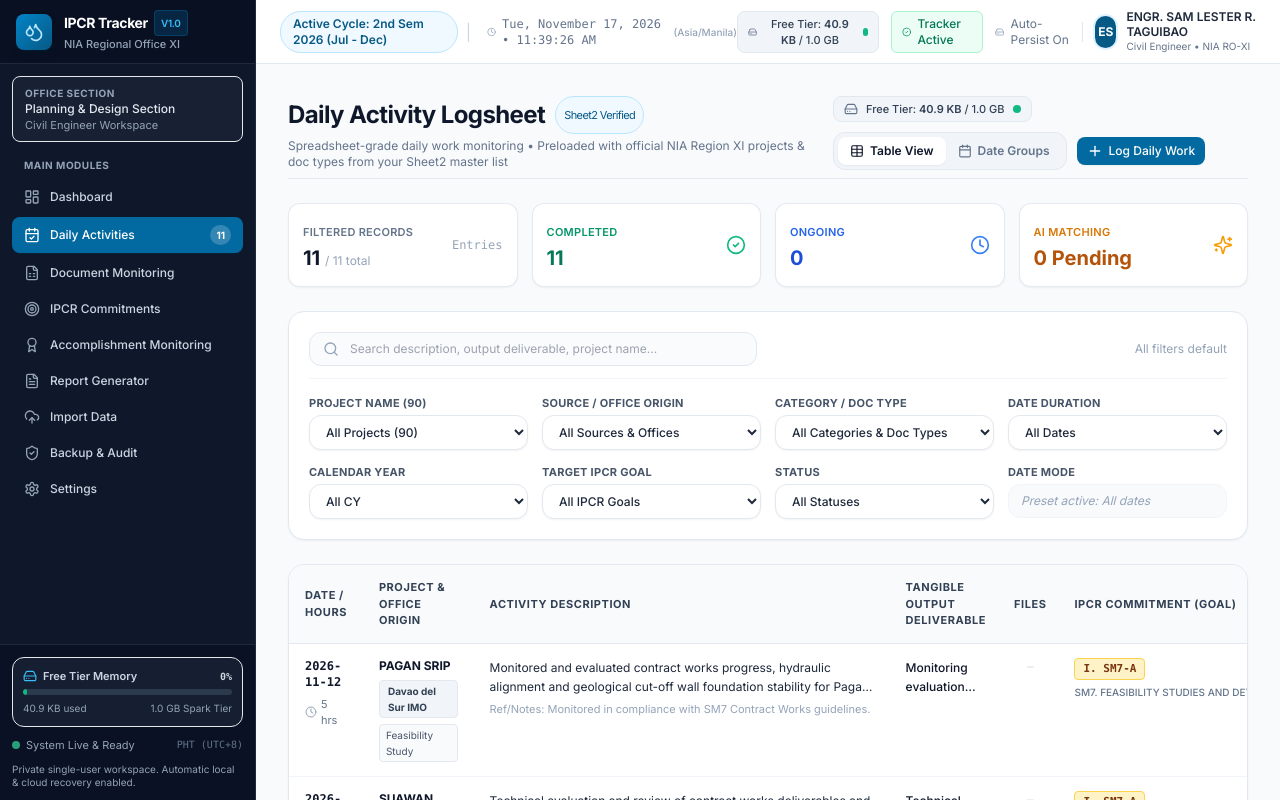
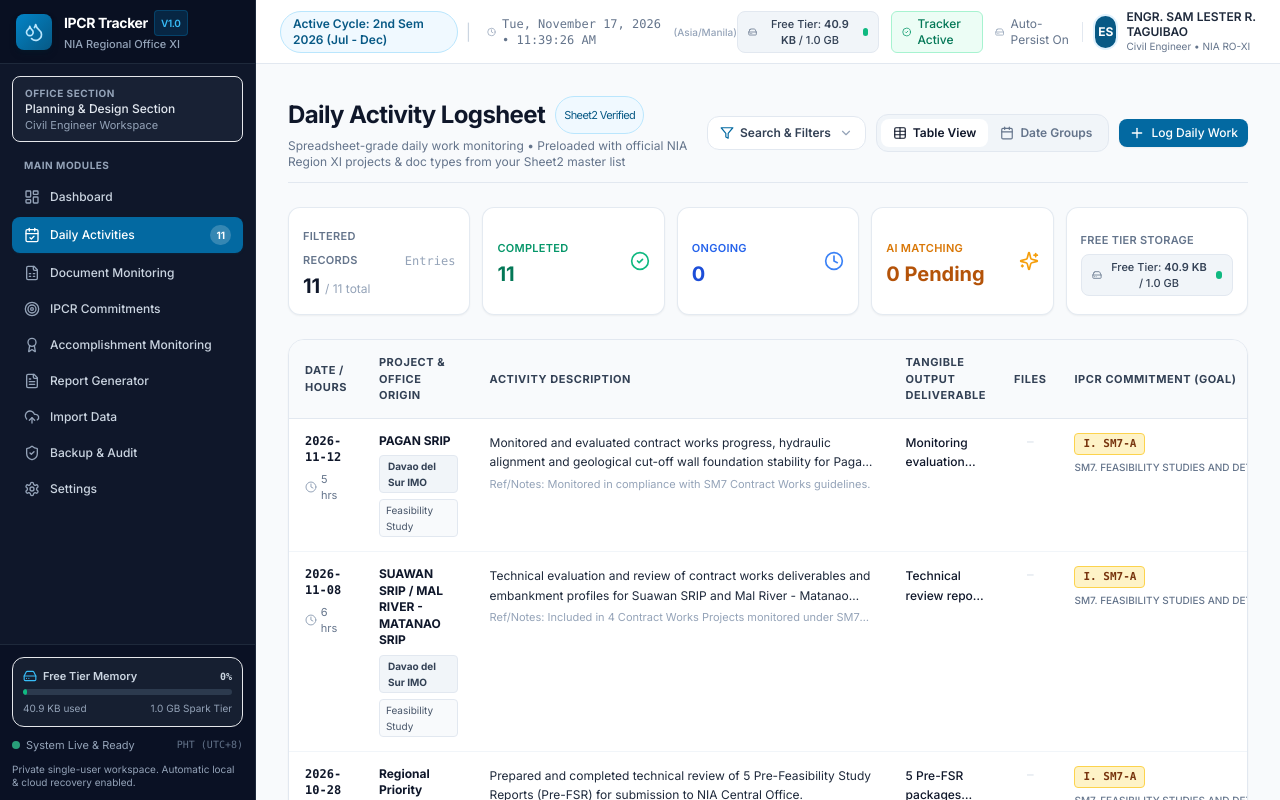
Before and after one commit to samnia11davor-creator/ipcr-accomplishment-tracker, a React (Vite) app: page /#/activities in a window 1280 px wide. Built offline with nearby package versions, Linux system fonts and the light colour scheme.

Commit message:
feat(activities): organize header toolbar in single row and make filter tray collapsible with active filter indicator

```diff
--- a/src/pages/ActivitiesPage.tsx
+++ b/src/pages/ActivitiesPage.tsx
@@ -23,6 +23,7 @@ import {
   FileSpreadsheet,
   Download,
   Upload,
+  Filter,
 } from 'lucide-react';
 import { Card } from '@/components/common/Card';
 import { Button } from '@/components/common/Button';
@@ -87,6 +88,7 @@ export const ActivitiesPage: React.FC = () => {
   });
 
   // Advanced Filtering matching DOC LOG SHEET headers
+  const [showFilters, setShowFilters] = useState<boolean>(false);
   const [searchQuery, setSearchQuery] = useState('');
   const [filterProject, setFilterProject] = useState<string>('ALL');
   const [filterCategory, setFilterCategory] = useState<string>('ALL');
@@ -497,7 +499,7 @@ export const ActivitiesPage: React.FC = () => {
   return (
     <div className="space-y-6">
       {/* Page Header */}
-      <div className="flex flex-col sm:flex-row sm:items-center sm:justify-between gap-4 pb-2 border-b border-slate-200">
+      <div className="flex flex-col lg:flex-row lg:items-center lg:justify-between gap-3 pb-3 border-b border-slate-200">
         <div>
           <h1 className="text-2xl font-bold tracking-tight text-slate-900 flex items-center gap-2.5">
             Daily Activity Logsheet
@@ -510,16 +512,46 @@ export const ActivitiesPage: React.FC = () => {
           </p>
         </div>
 
-        <div className="flex items-center gap-2.5 flex-wrap">
-          {/* Real-time Free Tier Memory Monitor */}
-          <StorageMonitorPill variant="compact" />
-
+        {/* Clean, Non-wrapping Action Toolbar */}
+        <div className="flex items-center gap-2.5 shrink-0 flex-nowrap self-start lg:self-auto">
+          {/* 1. Filter & Search Dropdown Toggle Button */}
+          <button
+            type="button"
+            onClick={() => setShowFilters(!showFilters)}
+            className={`flex items-center gap-1.5 px-3 py-2 rounded-xl border text-xs font-semibold transition-all ${
+              showFilters
+                ? 'bg-nia-800 text-white border-nia-800 shadow-sm'
+                : activeFiltersCount > 0
+                ? 'bg-nia-50 text-nia-900 border-nia-300 hover:bg-nia-100 shadow-xs'
+                : 'bg-white text-slate-700 border-slate-200 hover:bg-slate-50 shadow-xs'
+            }`}
+            title={showFilters ? 'Hide search and filters' : 'Show search and filters'}
+          >
+            <Filter className={`w-3.5 h-3.5 ${showFilters ? 'text-white' : 'text-nia-600'}`} />
+            <span>Search & Filters</span>
+            {activeFiltersCount > 0 && (
+              <span
+                className={`px-1.5 py-0.5 rounded-full text-[10px] font-bold ${
+                  showFilters ? 'bg-white text-nia-900' : 'bg-nia-700 text-white'
+                }`}
+              >
+                {activeFiltersCount}
+              </span>
+            )}
+            {showFilters ? (
+              <ChevronUp className="w-3.5 h-3.5 ml-0.5" />
+            ) : (
+              <ChevronDown className="w-3.5 h-3.5 ml-0.5 text-slate-400" />
+            )}
+          </button>
+
+          {/* 2. View Mode Segmented Toggle */}
           <div className="flex items-center bg-slate-100 p-1 rounded-xl border border-slate-200">
             <button
               onClick={() => setViewMode('table')}
               className={`flex items-center gap-1.5 px-3 py-1.5 rounded-lg text-xs font-semibold transition-all ${
                 viewMode === 'table'
-                  ? 'bg-white text-slate-900 shadow-sm'
+                  ? 'bg-white text-slate-900 shadow-xs'
                   : 'text-slate-500 hover:text-slate-900'
               }`}
             >
@@ -530,7 +562,7 @@ export const ActivitiesPage: React.FC = () => {
               onClick={() => setViewMode('calendar')}
               className={`flex items-center gap-1.5 px-3 py-1.5 rounded-lg text-xs font-semibold transition-all ${
                 viewMode === 'calendar'
-                  ? 'bg-white text-slate-900 shadow-sm'
+                  ? 'bg-white text-slate-900 shadow-xs'
                   : 'text-slate-500 hover:text-slate-900'
               }`}
             >
@@ -539,6 +571,7 @@ export const ActivitiesPage: React.FC = () => {
             </button>
           </div>
 
+          {/* 3. Primary Action Button */}
           <Button
             variant="primary"
             size="sm"
@@ -558,7 +591,7 @@ export const ActivitiesPage: React.FC = () => {
       </div>
 
       {/* Quick Summary Pill Bar */}
-      <div className="grid grid-cols-2 sm:grid-cols-4 gap-3.5">
+      <div className="grid grid-cols-2 sm:grid-cols-3 lg:grid-cols-5 gap-3">
         <div className="bg-white p-3.5 rounded-xl border border-slate-200/90 shadow-sm flex items-center justify-between">
           <div>
             <span className="text-[11px] font-semibold text-slate-500 uppercase tracking-wide">Filtered Records</span>
@@ -591,6 +624,16 @@ export const ActivitiesPage: React.FC = () => {
             <div className="text-xl font-bold text-amber-700 mt-0.5">{pendingAiCount} Pending</div>
           </div>
           <Sparkles className="w-5 h-5 text-amber-500" />
+        </div>
+
+        {/* Free Tier Storage Card */}
+        <div className="bg-white p-3.5 rounded-xl border border-slate-200/90 shadow-sm flex items-center justify-between col-span-2 sm:col-span-1">
+          <div className="min-w-0 flex-1">
+            <span className="text-[11px] font-semibold text-slate-500 uppercase tracking-wide">Free Tier Storage</span>
+            <div className="mt-1">
+              <StorageMonitorPill variant="compact" className="w-full justify-between" />
+            </div>
+          </div>
         </div>
       </div>
 
@@ -970,8 +1013,9 @@ export const ActivitiesPage: React.FC = () => {
         </Card>
       )}
 
-      {/* CLEAN, WELL-ORGANIZED & BALANCED FILTER BAR */}
-      <div className="bg-white p-5 rounded-2xl border border-slate-200 shadow-sm space-y-4">
+      {/* COLLAPSIBLE FILTER & SEARCH TRAY */}
+      {showFilters && (
+        <div className="bg-white p-5 rounded-2xl border border-slate-200 shadow-sm space-y-4 animate-in fade-in duration-150">
           {/* Top Filter Bar: Search + Active Summary */}
           <div className="flex flex-col sm:flex-row items-center justify-between gap-3 pb-3 border-b border-slate-100">
             <div className="relative w-full sm:max-w-md">
@@ -1005,6 +1049,16 @@ export const ActivitiesPage: React.FC = () => {
                   Reset All
                 </button>
               )}
+
+              <button
+                type="button"
+                onClick={() => setShowFilters(false)}
+                className="text-xs text-slate-500 hover:text-slate-800 flex items-center gap-1 font-semibold transition-colors bg-slate-100 hover:bg-slate-200/80 px-2.5 py-1 rounded-lg border border-slate-200"
+                title="Hide filter options"
+              >
+                <ChevronUp className="w-3.5 h-3.5" />
+                <span>Hide</span>
+              </button>
             </div>
           </div>
 
@@ -1180,6 +1234,47 @@ export const ActivitiesPage: React.FC = () => {
             </div>
           </div>
         </div>
+      )}
+
+      {/* Active Filter Reminder Banner (When filter tray is collapsed) */}
+      {!showFilters && activeFiltersCount > 0 && (
+        <div className="flex flex-col sm:flex-row sm:items-center justify-between gap-2.5 p-3 px-4 rounded-xl bg-nia-50/90 border border-nia-200 text-xs text-nia-950 animate-in fade-in shadow-xs">
+          <div className="flex items-center gap-2 flex-wrap">
+            <span className="w-2 h-2 rounded-full bg-nia-600 animate-pulse" />
+            <span className="font-bold">
+              Active Filters ({activeFiltersCount}):
+            </span>
+            <span className="text-slate-700 text-[11px]">
+              {filterProject !== 'ALL' && <span className="mr-2.5">Project: <strong className="text-nia-800">{filterProject}</strong></span>}
+              {filterSource !== 'ALL' && <span className="mr-2.5">Origin: <strong className="text-nia-800">{filterSource}</strong></span>}
+              {filterCategory !== 'ALL' && <span className="mr-2.5">Doc Type: <strong className="text-nia-800">{filterCategory}</strong></span>}
+              {filterYear !== 'ALL' && <span className="mr-2.5">CY: <strong className="text-nia-800">{filterYear}</strong></span>}
+              {dateRangePreset !== 'ALL' && <span className="mr-2.5">Date: <strong className="text-nia-800">{dateRangePreset}</strong></span>}
+              {statusFilter !== 'ALL' && <span className="mr-2.5">Status: <strong className="text-nia-800">{statusFilter}</strong></span>}
+              {filterCommitment !== 'ALL' && <span className="mr-2.5">IPCR Goal: <strong className="text-nia-800">Filtered</strong></span>}
+              {searchQuery && <span className="mr-2.5">Search: <strong className="text-nia-800">"{searchQuery}"</strong></span>}
+              <span className="text-slate-500 font-medium">({filteredActivities.length} logs shown)</span>
+            </span>
+          </div>
+
+          <div className="flex items-center gap-3 shrink-0">
+            <button
+              onClick={() => setShowFilters(true)}
+              className="text-xs font-bold text-nia-700 hover:text-nia-900 underline flex items-center gap-1"
+            >
+              <span>Edit Filters</span>
+              <ChevronDown className="w-3.5 h-3.5" />
+            </button>
+            <span className="text-slate-300">|</span>
+            <button
+              onClick={resetAllFilters}
+              className="text-xs font-bold text-rose-600 hover:text-rose-800 underline"
+            >
+              Reset All
+            </button>
+          </div>
+        </div>
+      )}
 
       {/* OFFICIAL SPREADSHEET-GRADE ENGINEERING TABLE */}
       {viewMode === 'table' ? (
--- a/src/pages/DocumentsPage.tsx
+++ b/src/pages/DocumentsPage.tsx
@@ -25,7 +25,6 @@ import {
 } from '@/data/sheet2MasterData';
 import { AttachmentDropzone } from '@/components/common/AttachmentDropzone';
 import { AttachmentViewerModal } from '@/components/common/AttachmentViewerModal';
-import { StorageMonitorPill } from '@/components/common/StorageMonitorPill';
 
 export const DocumentsPage: React.FC = () => {
   const { documents, addDocument, updateDocument, deleteDocument } = useApp();
@@ -274,8 +273,7 @@ export const DocumentsPage: React.FC = () => {
           </p>
         </div>
 
-        <div className="flex items-center gap-2.5 flex-wrap">
-          <StorageMonitorPill variant="compact" />
+        <div className="flex items-center gap-2.5 shrink-0 flex-nowrap self-start sm:self-auto">
           <Button
             variant="primary"
             size="sm"
```
Also changed, not shown: src/components/common/StorageMonitorPill.tsx (+3 -6 lines), src/components/common/AttachmentDropzone.tsx (line endings or trailing spaces), src/components/common/AttachmentViewerModal.tsx (line endings or trailing spaces), src/lib/attachmentStore.ts (line endings or trailing spaces), src/lib/storageMonitor.ts (line endings or trailing spaces). Lines whose indentation alone changed are shown as unchanged.
